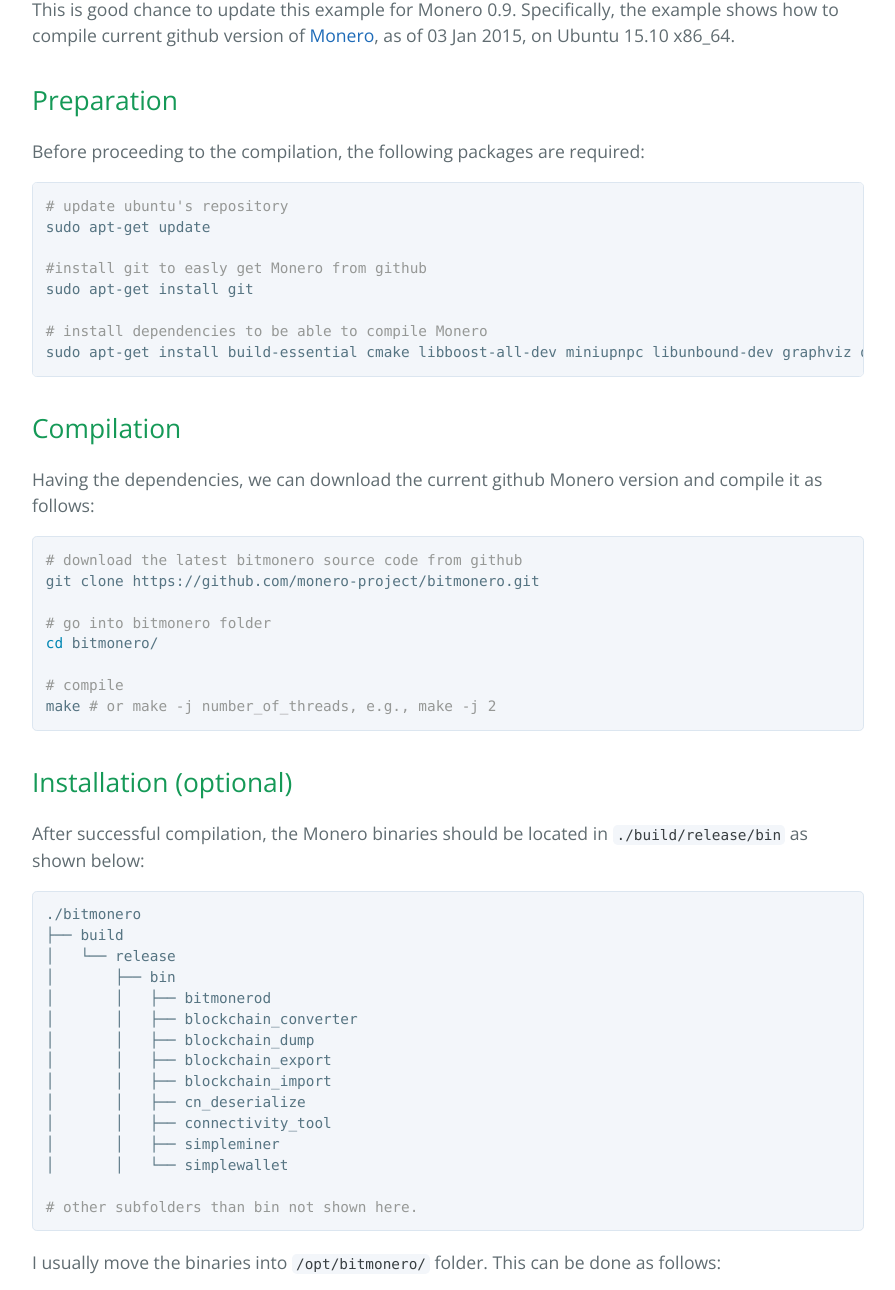
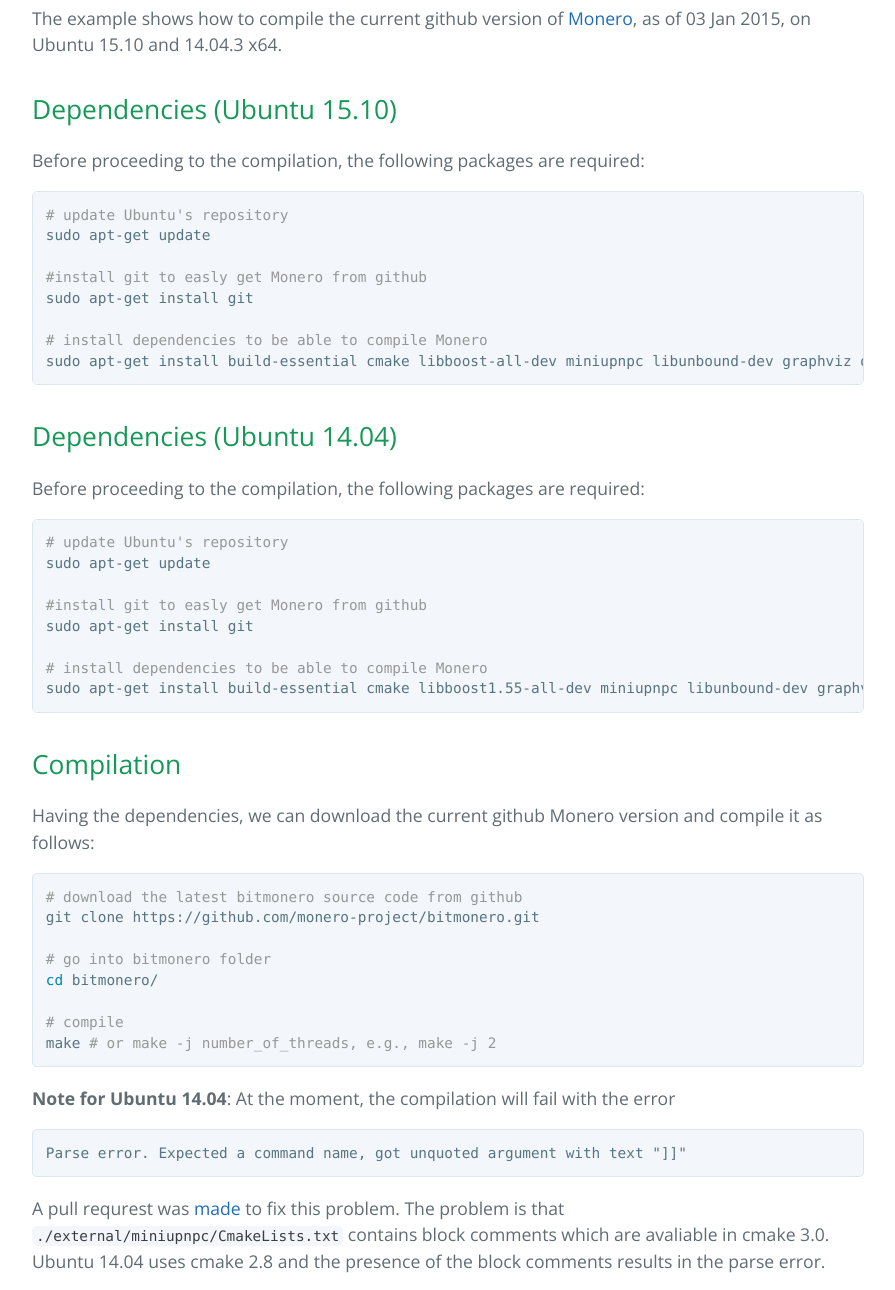
Before and after one commit to moneroexamples/compile-monero-09-on-ubuntu, a plain HTML site: page index.html in a window 1280 px wide. Shown: the part 533-1823 px from the top of the page, without its empty margins (192-1087 px from the left). Drawn offline with nearby package versions, Linux system fonts and the light colour scheme.

Commit message:
Create gh-pages branch via GitHub

```diff
--- a/index.html
+++ b/index.html
@@ -20,20 +20,18 @@
 
     <section class="main-content">
       <h1>
-<a id="compile-monero-09-on-ubuntu-1510-x86_64" class="anchor" href="#compile-monero-09-on-ubuntu-1510-x86_64" aria-hidden="true"><span class="octicon octicon-link"></span></a>Compile Monero 0.9 on Ubuntu 15.10 x86_64</h1>
+<a id="compile-monero-09-on-ubuntu-1510-and-1404-x64" class="anchor" href="#compile-monero-09-on-ubuntu-1510-and-1404-x64" aria-hidden="true"><span class="octicon octicon-link"></span></a>Compile Monero 0.9 on Ubuntu 15.10 and 14.04 x64</h1>
 
-<p><a href="https://github.com/monero-project/bitmonero/releases/tag/v0.9.0">Monero 0.9</a> finally arrived!</p>
-
-<p>This is good chance to update this example for Monero 0.9. Specifically, the example shows how to
-compile current github version of <a href="https://getmonero.org/">Monero</a>, as of 03 Jan 2015,
-on Ubuntu 15.10 x86_64.</p>
+<p>The example shows how to
+compile the current github version of <a href="https://getmonero.org/">Monero</a>, as of 03 Jan 2015,
+on Ubuntu 15.10 and 14.04.3 x64.</p>
 
 <h2>
-<a id="preparation" class="anchor" href="#preparation" aria-hidden="true"><span class="octicon octicon-link"></span></a>Preparation</h2>
+<a id="dependencies-ubuntu-1510" class="anchor" href="#dependencies-ubuntu-1510" aria-hidden="true"><span class="octicon octicon-link"></span></a>Dependencies (Ubuntu 15.10)</h2>
 
 <p>Before proceeding to the compilation, the following packages are required:</p>
 
-<div class="highlight highlight-source-shell"><pre><span class="pl-c"># update ubuntu's repository</span>
+<div class="highlight highlight-source-shell"><pre><span class="pl-c"># update Ubuntu's repository</span>
 sudo apt-get update
 
 <span class="pl-c">#install git to easly get Monero from github</span>
@@ -41,6 +39,20 @@ sudo apt-get install git
 
 <span class="pl-c"># install dependencies to be able to compile Monero</span>
 sudo apt-get install build-essential cmake libboost-all-dev miniupnpc libunbound-dev graphviz doxygen libdb5.3++-dev</pre></div>
+
+<h2>
+<a id="dependencies-ubuntu-1404" class="anchor" href="#dependencies-ubuntu-1404" aria-hidden="true"><span class="octicon octicon-link"></span></a>Dependencies (Ubuntu 14.04)</h2>
+
+<p>Before proceeding to the compilation, the following packages are required:</p>
+
+<div class="highlight highlight-source-shell"><pre><span class="pl-c"># update Ubuntu's repository</span>
+sudo apt-get update
+
+<span class="pl-c">#install git to easly get Monero from github</span>
+sudo apt-get install git
+
+<span class="pl-c"># install dependencies to be able to compile Monero</span>
+sudo apt-get install build-essential cmake libboost1.55-all-dev miniupnpc libunbound-dev graphviz doxygen libdb5.1++-dev</pre></div>
 
 <h2>
 <a id="compilation" class="anchor" href="#compilation" aria-hidden="true"><span class="octicon octicon-link"></span></a>Compilation</h2>
@@ -55,6 +67,16 @@ git clone https://github.com/monero-project/bitmonero.git
 
 <span class="pl-c"># compile</span>
 make <span class="pl-c"># or make -j number_of_threads, e.g., make -j 2</span></pre></div>
+
+<p><strong>Note for Ubuntu 14.04</strong>:
+At the moment, the compilation will fail with the error</p>
+
+<pre><code>Parse error. Expected a command name, got unquoted argument with text "]]"
+</code></pre>
+
+<p>A pull requrest was <a href="https://github.com/monero-project/bitmonero/pull/595">made</a> to fix this problem. The problem is that
+<code>./external/miniupnpc/CmakeLists.txt</code> contains block comments which are avaliable
+in cmake 3.0. Ubuntu 14.04 uses cmake 2.8 and the presence of the block comments results in the parse error.</p>
 
 <h2>
 <a id="installation-optional" class="anchor" href="#installation-optional" aria-hidden="true"><span class="octicon octicon-link"></span></a>Installation (optional)</h2>
@@ -78,12 +100,11 @@ below:</p>
 
 <span class="pl-c"># other subfolders than bin not shown here.</span></pre></div>
 
-<p>I usually move the binaries into <code>/opt/bitmonero/</code> folder. This can be done
-as follows:</p>
+<p>I usually move the binaries into <code>/opt/bitmonero/</code> folder. This can be done as follows:</p>
 
 <div class="highlight highlight-source-shell"><pre><span class="pl-c"># optional</span>
 sudo mkdir /opt/bitmonero
-sudo mv ./build/release/bin/<span class="pl-k">*</span> /opt/bitmonero/</pre></div>
+sudo mv -v ./build/release/bin/<span class="pl-k">*</span> /opt/bitmonero/</pre></div>
 
 <p>This should result in:</p>
 
@@ -132,11 +153,11 @@ sudo mkdir -p /opt/bitmonero-dev/libs
 <span class="pl-c"># and copy them to /opt/bitmonero-dev/libs</span>
 <span class="pl-c"># assuming you are still in bitmonero/ folder which you downloaded from</span>
 <span class="pl-c"># github</span>
-sudo find ./build/ -name <span class="pl-s"><span class="pl-pds">'</span>*.a<span class="pl-pds">'</span></span> -exec cp {} /opt/bitmonero-dev/libs  <span class="pl-cce">\;</span></pre></div>
+sudo find ./build/ -name <span class="pl-s"><span class="pl-pds">'</span>*.a<span class="pl-pds">'</span></span> -exec cp -v {} /opt/bitmonero-dev/libs  <span class="pl-cce">\;</span></pre></div>
 
 <p>This should results in the following file structure:</p>
 
-<div class="highlight highlight-source-shell"><pre> /opt/bitmonero-dev/
+<div class="highlight highlight-source-shell"><pre>/opt/bitmonero-dev/
 └── libs
     ├── libblockchain_db.a
     ├── libblocks.a
```
Also changed, not shown: params.json (+1 -1 lines).
